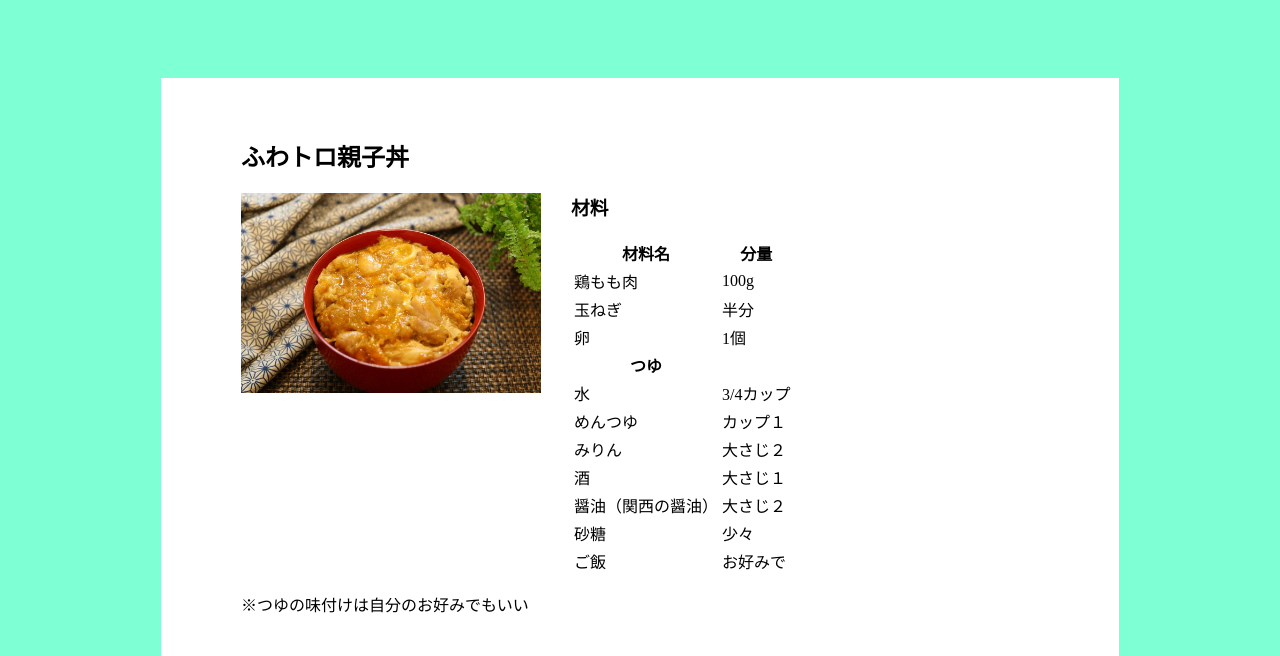
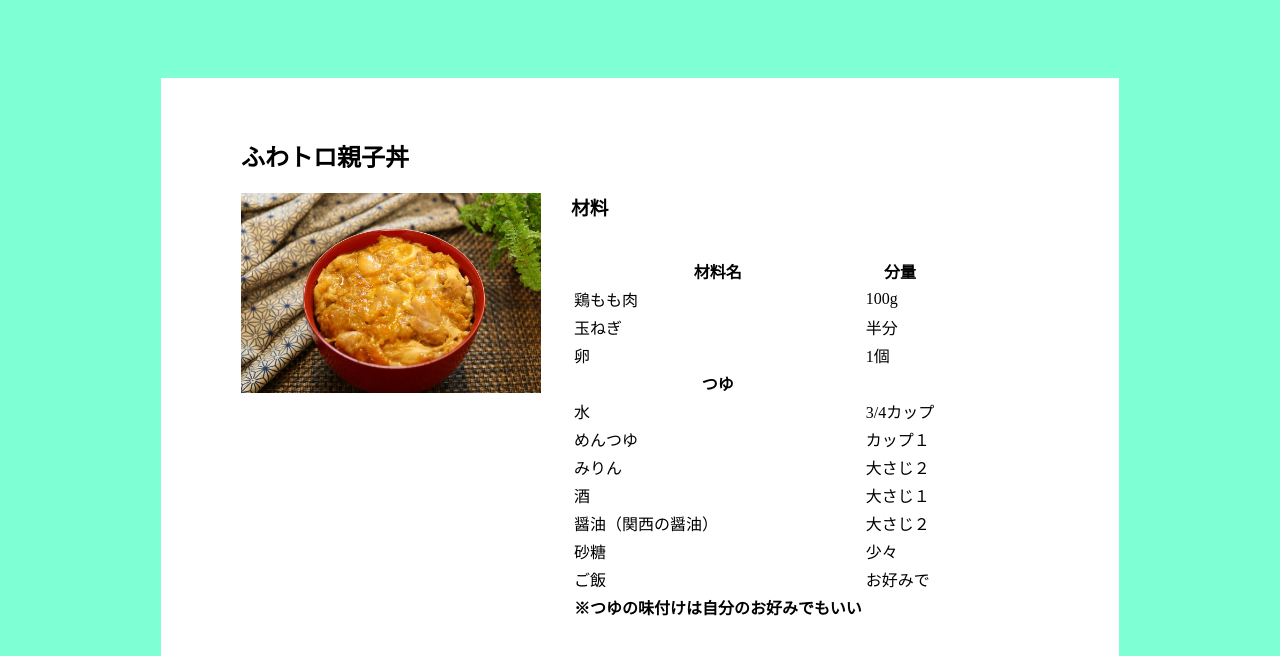
Before and after one commit to akatukikuonn/web1, a plain HTML site: page index.html in a window 1280 px wide. Shown: the part 113-769 px from the top of the page. Drawn offline with Linux system fonts and the light colour scheme.

Commit message:
Update index.html

```diff
--- a/index.html
+++ b/index.html
@@ -27,8 +27,9 @@
      <tr><td>醤油（関西の醤油）</td><td>大さじ２</td></tr>
      <tr><td>砂糖</td><td>少々</td></tr>
      <tr><td>ご飯</td><td>お好みで</td></tr>
+     <br>
+     <tr><th>※つゆの味付けは自分のお好みでもいい</th></tr>
     </table>
-    <p>※つゆの味付けは自分のお好みでもいい</p>
     <br>
     <h3>作り方</h3>
     <p>１.鶏もも肉と玉ねぎを切る。鶏もも肉は一口サイズ。玉ねぎは薄切り。<br>
```
